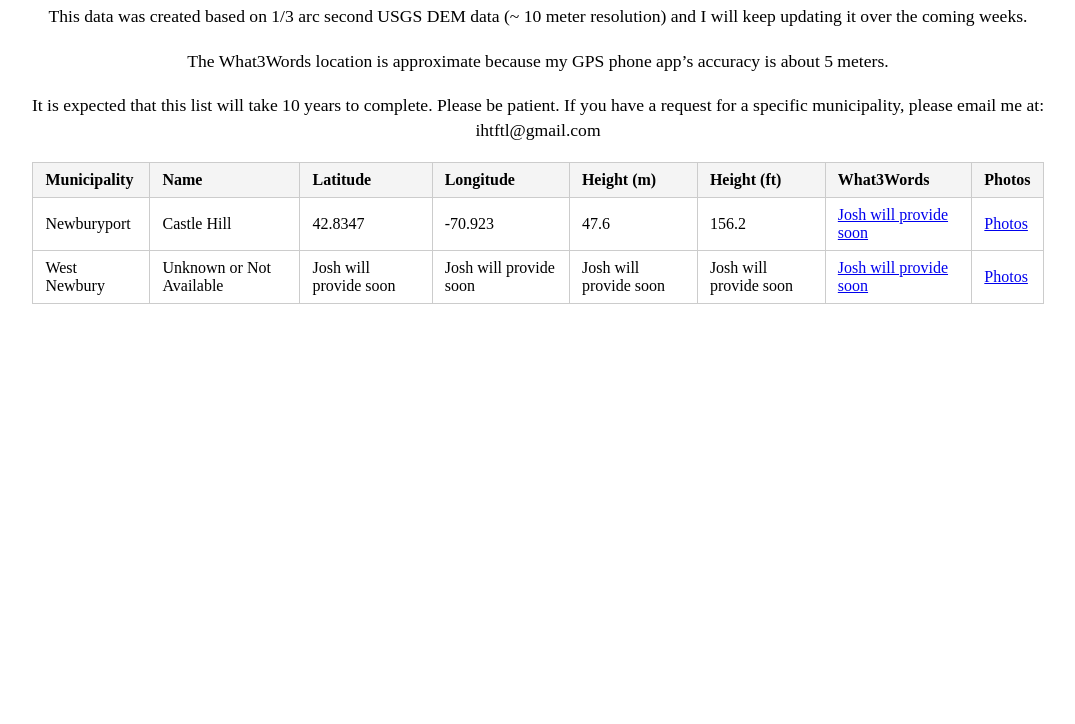
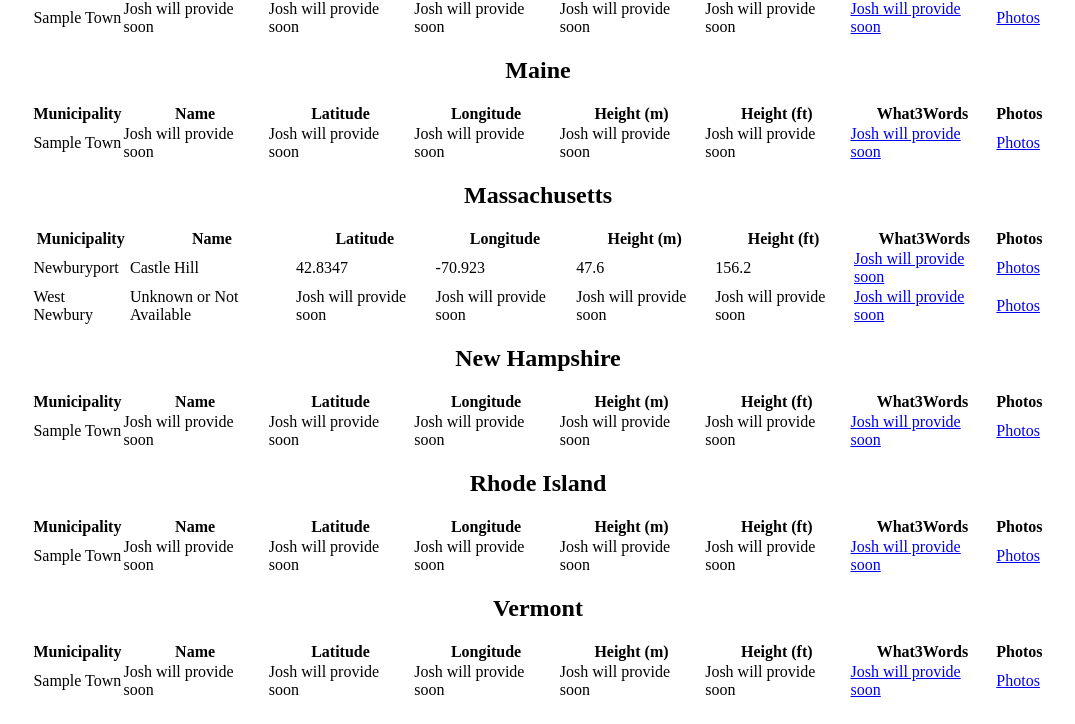
Before and after one commit to JoshLovesFun/all-new-england-high-points, a plain HTML site: page index.html in a window 1280 px wide. Shown: the part 76-800 px from the top of the page, without its empty margins (102-1177 px from the left). Drawn offline with Linux system fonts and the light colour scheme.

Commit message:
tables for each state

```diff
--- a/data.json
+++ b/data.json
@@ -1,7 +1,8 @@
 [
   {
-    "Municipality": "Newburyport",
-    "Name": "Castle Hill",
+    "state": "Massachusetts",
+    "municipality": "Newburyport",
+    "name": "Castle Hill",
     "latitude": 42.8347,
     "longitude": -70.9230,
     "height_m": 47.6,
@@ -10,8 +11,64 @@
     "photos_link": "images/dummy.jpg"
   },
   {
-    "Municipality": "West Newbury",
-    "Name": "Unknown or Not Available",
+    "state": "Massachusetts",
+    "municipality": "West Newbury",
+    "name": "Unknown or Not Available",
+    "latitude": null,
+    "longitude": null,
+    "height_m": null,
+    "height_ft": null,
+    "what3words": "Josh will provide soon",
+    "photos_link": "images/dummy.jpg"
+  },
+  {
+    "state": "Connecticut",
+    "municipality": "Sample Town",
+    "name": "Josh will provide soon",
+    "latitude": null,
+    "longitude": null,
+    "height_m": null,
+    "height_ft": null,
+    "what3words": "Josh will provide soon",
+    "photos_link": "images/dummy.jpg"
+  },
+  {
+    "state": "Maine",
+    "municipality": "Sample Town",
+    "name": "Josh will provide soon",
+    "latitude": null,
+    "longitude": null,
+    "height_m": null,
+    "height_ft": null,
+    "what3words": "Josh will provide soon",
+    "photos_link": "images/dummy.jpg"
+  },
+  {
+    "state": "New Hampshire",
+    "municipality": "Sample Town",
+    "name": "Josh will provide soon",
+    "latitude": null,
+    "longitude": null,
+    "height_m": null,
+    "height_ft": null,
+    "what3words": "Josh will provide soon",
+    "photos_link": "images/dummy.jpg"
+  },
+  {
+    "state": "Rhode Island",
+    "municipality": "Sample Town",
+    "name": "Josh will provide soon",
+    "latitude": null,
+    "longitude": null,
+    "height_m": null,
+    "height_ft": null,
+    "what3words": "Josh will provide soon",
+    "photos_link": "images/dummy.jpg"
+  },
+  {
+    "state": "Vermont",
+    "municipality": "Sample Town",
+    "name": "Josh will provide soon",
     "latitude": null,
     "longitude": null,
     "height_m": null,
--- a/index.html
+++ b/index.html
@@ -1,41 +1,34 @@
-<!DOCTYPE html>
-<html lang="en">
-<head>
-  <meta charset="UTF-8" />
-  <title>Highest Point in Each New England Municipality</title>
-  <style>
-    table {
-      border-collapse: collapse;
-      width: 80%;
-      margin: 20px auto;
+<script>
+fetch('data.json')
+  .then(response => response.json())
+  .then(data => {
+    // Group by state
+    const states = {};
+    data.forEach(item => {
+      if (!states[item.state]) {
+        states[item.state] = [];
       }
-    th, td {
-      border: 1px solid #ccc;
-      padding: 8px 12px;
-      text-align: left;
-    }
-    th {
-      background-color: #f4f4f4;
-    }
-  </style>
-</head>
-<body>
-  <h1 style="text-align:center;">Highest Point in Each New England Municipality</h1>
+      states[item.state].push(item);
+    });
 
-  <p style="max-width: 90%; margin: 0 auto 20px auto; padding: 0 10px; font-size: 1.1em; font-style: normal; line-height: 1.4; box-sizing: border-box; text-align: center;">
-    This data was created based on 1/3 arc second USGS DEM data (~ 10 meter resolution) and I will keep updating it over the coming weeks.
-  </p>
+    // Sort states alphabetically
+    const sortedStates = Object.keys(states).sort();
 
-  <p style="max-width: 90%; margin: 0 auto 20px auto; padding: 0 10px; font-size: 1.1em; font-style: normal; line-height: 1.4; box-sizing: border-box; text-align: center;">
-    The What3Words location is approximate because my GPS phone app’s accuracy is about 5 meters.
-  </p>
+    const container = document.body;
 
-  <p style="max-width: 90%; margin: 0 auto 20px auto; padding: 0 10px; font-size: 1.1em; font-style: normal; line-height: 1.4; box-sizing: border-box; text-align: center;">
-    It is expected that this list will take 10 years to complete. Please be patient. If you have a request for a specific municipality, please email me at: ihtftl@gmail.com
-  </p>
+    sortedStates.forEach(state => {
+      // State heading
+      const heading = document.createElement('h2');
+      heading.textContent = state;
+      heading.style.textAlign = "center";
+      container.appendChild(heading);
 
-
-  <table id="pointsTable">
+      // Create table
+      const table = document.createElement('table');
+      table.style.borderCollapse = "collapse";
+      table.style.width = "80%";
+      table.style.margin = "20px auto";
+      table.innerHTML = `
         <thead>
           <tr>
             <th>Municipality</th>
@@ -49,14 +42,13 @@
           </tr>
         </thead>
         <tbody></tbody>
-  </table>
+      `;
+      container.appendChild(table);
 
-  <script>
-    fetch('data.json')
-      .then(response => response.json())
-      .then(data => {
-        const tbody = document.querySelector('#pointsTable tbody');
-        data.forEach(item => {
+      const tbody = table.querySelector('tbody');
+
+      // Fill table rows
+      states[state].forEach(item => {
         const latitude = item.latitude === null ? "Josh will provide soon" : item.latitude;
         const longitude = item.longitude === null ? "Josh will provide soon" : item.longitude;
         const height_m = item.height_m === null ? "Josh will provide soon" : item.height_m;
@@ -65,8 +57,8 @@
 
         const row = document.createElement('tr');
         row.innerHTML = `
-            <td>${item.Municipality}</td>
-            <td>${item.Name}</td>
+          <td>${item.municipality}</td>
+          <td>${item.name}</td>
           <td>${latitude}</td>
           <td>${longitude}</td>
           <td>${height_m}</td>
@@ -77,6 +69,5 @@
         tbody.appendChild(row);
       });
     });
+  });
 </script>
-</body>
-</html>
```
Lines whose indentation alone changed are shown as unchanged.
